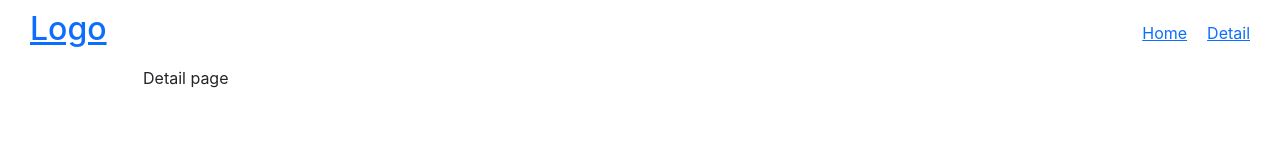
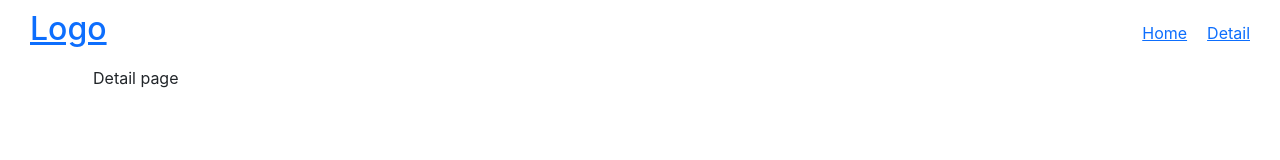
Before and after one commit to KazizovMedet/todo-list2, a React (Create React App) app: page /detail in a window 1280 px wide. Shown: the top 160 px of the page. Built offline with nearby package versions, Linux system fonts and the light colour scheme.

Commit message:
changed width of container

```diff
--- a/src/index.css
+++ b/src/index.css
@@ -19,7 +19,7 @@ code {
 }
 
 .container {
-  max-width: 1024px;
+  max-width: 1124px;
   padding: 0 15px;
   width: 100%;
   margin: 0 auto;
```
